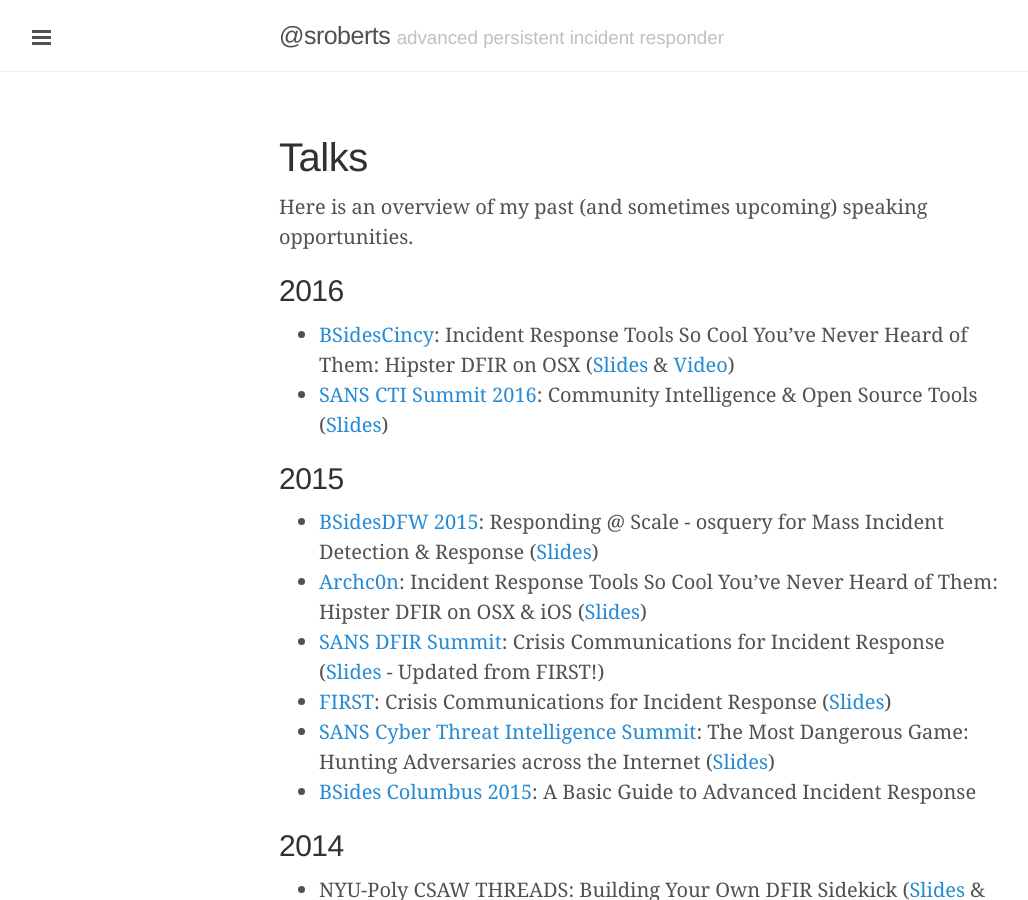
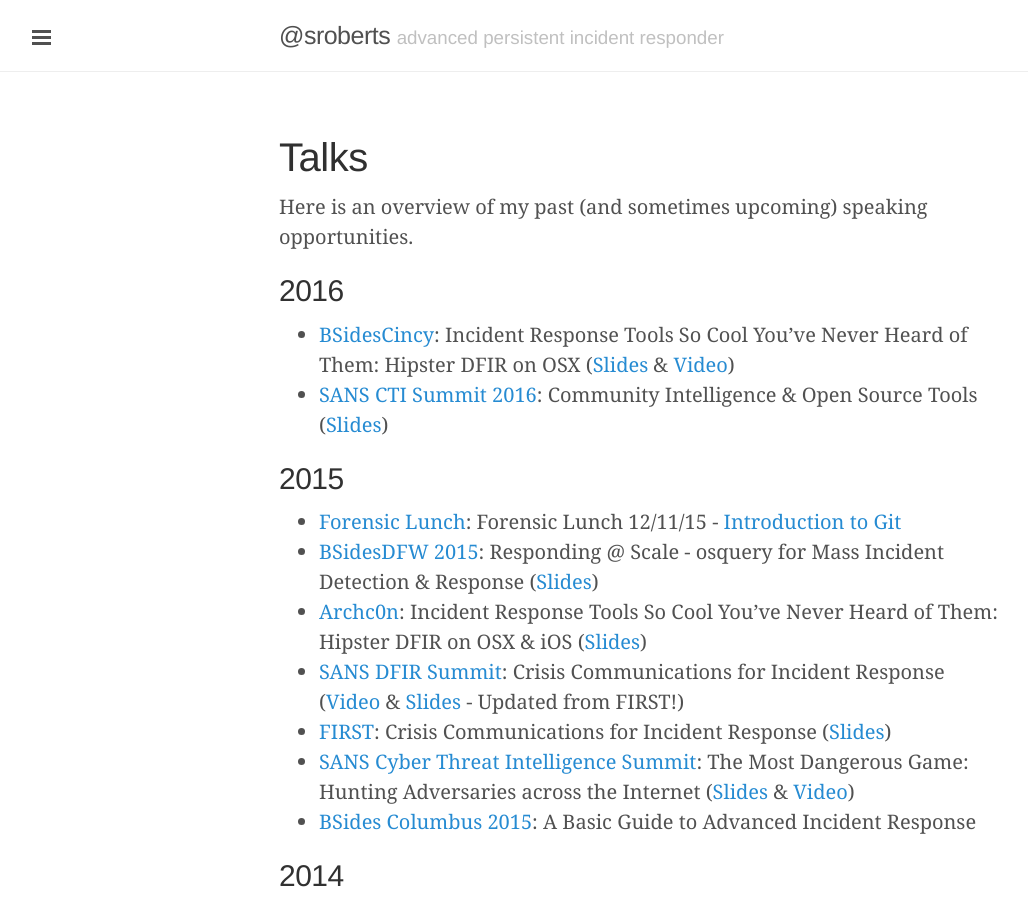
Before and after one commit to sroberts/sroberts.github.io, a Jekyll site: the page built from talks.md, in a window 1280 px wide and 900 px high. Shown: the whole window, without its empty margins (1-1029 px from the left). Built offline with Jekyll 4.4.1, drawn with Linux system fonts in a browser that asks for light colours; nearby versions of some CDN libraries; comment, search, counter and statistics services are not loaded.

Commit message:
added missing videos

```diff
--- a/talks.md
+++ b/talks.md
@@ -10,11 +10,12 @@
 - [SANS CTI Summit 2016](https://www.sans.org/event/cyber-threat-intelligence-summit-2016): Community Intelligence & Open Source Tools ([Slides](https://speakerdeck.com/sroberts/community-intelligence-and-open-source-tools))
 
 ## 2015
+- [Forensic Lunch](https://www.youtube.com/channel/UCZ7mQV3j4GNX-LU1IKPVQZg): Forensic Lunch 12/11/15 - [Introduction to Git](https://www.youtube.com/watch?v=6SnpBo0XtaQ)
 - [BSidesDFW 2015](http://www.securitybsides.com/w/page/96312090/BSidesDFW%202015): Responding @ Scale - osquery for Mass Incident Detection & Response ([Slides](http://sroberts.github.io/bsidesdfw2015-slides/slides.html#1))
 - [Archc0n](http://www.archc0n.org/): Incident Response Tools So Cool You've Never Heard of Them: Hipster DFIR on OSX & iOS ([Slides](https://speakerdeck.com/sroberts/hipster-dfir-on-osx))
-- [SANS DFIR Summit](http://www.sans.org/event/digital-forensics-summit-2015): Crisis Communications for Incident Response ([Slides](https://speakerdeck.com/sroberts/crisis-communication-for-incident-response) - Updated from FIRST!)
+- [SANS DFIR Summit](http://www.sans.org/event/digital-forensics-summit-2015): Crisis Communications for Incident Response ([Video](https://www.youtube.com/watch?v=YSdsmOHc_gk&feature=youtu.be&a) & [Slides](https://speakerdeck.com/sroberts/crisis-communication-for-incident-response) - Updated from FIRST!)
 - [FIRST](http://www.first.org/conference/2015): Crisis Communications for Incident Response ([Slides](https://speakerdeck.com/sroberts/crisis-communications-for-incident-response-first15))
-- [SANS Cyber Threat Intelligence Summit](https://www.sans.org/event/sans-cyber-threat-intelligence-summit): The Most Dangerous Game: Hunting Adversaries across the Internet ([Slides](https://speakerdeck.com/sroberts/the-most-dangerous-game))
+- [SANS Cyber Threat Intelligence Summit](https://www.sans.org/event/sans-cyber-threat-intelligence-summit): The Most Dangerous Game: Hunting Adversaries across the Internet ([Slides](https://speakerdeck.com/sroberts/the-most-dangerous-game) & [Video](https://www.youtube.com/watch?v=0Xhu73fKNBI&feature=youtu.be&a))
 - [BSides Columbus 2015](http://www.securitybsides.com/w/page/81789821/BSidesCMH2015): A Basic Guide to Advanced Incident Response
 
 ## 2014
```
